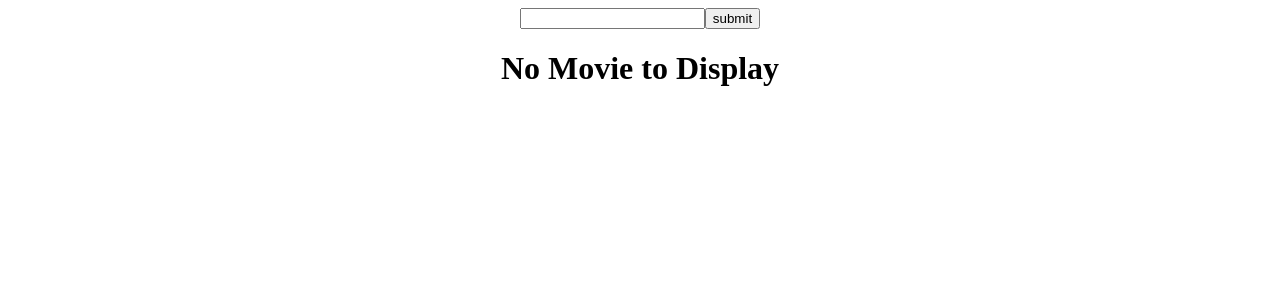
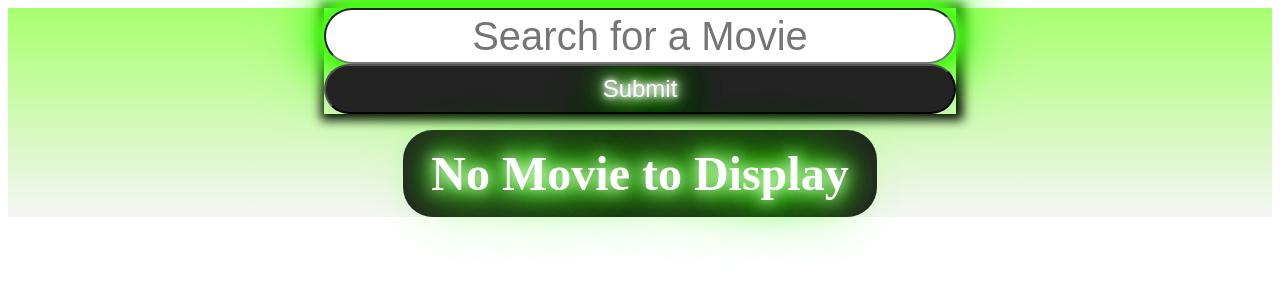
Before and after one commit to Kolten-Pilar/react-movie-search-app, a React (Vite) app: page / in a window 1280 px wide. Shown: the top 300 px of the page. Built offline with nearby package versions, Linux system fonts and the light colour scheme; no server answers.

Commit message:
made style changes with various methods including in-line, imported stylesheet, and styled-components

```diff
--- a/src/App.jsx
+++ b/src/App.jsx
@@ -4,9 +4,12 @@ import MovieDisplay from './components/MovieDisplay'
 import styled from 'styled-components'
 
 const Container = styled.div`
-  width: 80%;
-  margin: auto;
+  width: 100%;
   text-align: center;
+  background: #A8FF6E;
+  background: -moz-linear-gradient(top, #A8FF6E 0%, #F5F5F5 100%);
+  background: -webkit-linear-gradient(top, #A8FF6E 0%, #F5F5F5 100%);
+  background: linear-gradient(to bottom, #A8FF6E 0%, #F5F5F5 100%);
 `
 
 function App() {
--- a/src/components/Form.jsx
+++ b/src/components/Form.jsx
@@ -1,4 +1,34 @@
 import React, { useState } from 'react'
+import styled from 'styled-components'
+
+const Container = styled.form`
+display: flex;
+flex-direction: column;
+justify-items: center;
+box-shadow: 2px 1px 10px 5px;
+width: 50%;
+margin: auto;
+
+`
+const Button = styled.input`
+color: #FFF;
+background-color: #232323;
+text-shadow: 0 0 5px #FFF, 0 0 10px #FFF, 0 0 15px #FFF, 0 0 20px #49ff18, 0 0 30px #49FF18, 0 0 40px #49FF18, 0 0 55px #49FF18, 0 0 75px #49ff18;
+height: 50px;
+font-size: 1.5rem;
+cursor: pointer;
+border-radius: 30px;
+&:hover { color: red;}
+`
+
+const myForm = {
+  height: '50px',
+  fontSize: '2.5rem',
+  textAlign: 'center',
+  boxShadow: '0 0 5px #49ff18, 0 0 10px #49FF18, 0 0 15px #49FF18, 0 0 20px #49ff18, 0 0 30px #49FF18, 0 0 40px #49FF18, 0 0 55px #49FF18, 0 0 75px #49ff18',
+  borderRadius: '30px',
+}
+
 
 function Form({ movieSearch }) {
 
@@ -21,10 +51,10 @@ function Form({ movieSearch }) {
 
   return (
     <div>
-      <form onSubmit={handleSubmit}>
-        <input type="text" value={form.searchTerm} onChange={handleChange}/>
-        <input type="submit" value='submit' />
-      </form>
+      <Container onSubmit={handleSubmit}>
+          <input style={myForm} placeholder='Search for a Movie' type="text" value={form.searchTerm} onChange={handleChange} />
+          <Button type="submit" value='Submit' />
+      </Container>
     </div>
   )
 }
--- a/src/components/MovieDisplay.jsx
+++ b/src/components/MovieDisplay.jsx
@@ -1,30 +1,28 @@
 import React from "react";
 import styled from "styled-components";
+import "./index.css";
 
-const Title = styled.h1`
-  font-size: 3rem;
-  color: red;
-`
+const myDiv = {};
 
 function MovieDisplay({ movie }) {
   // function to return loaded JSX
   const loaded = () => {
     return (
-      <>
-        <div>
-          <Title>{movie.Title}</Title>
+      <div className="contents">
+        <div className="leftSide">
+          <h1>{movie.Title}</h1>
+          <img className="movie" src={movie.Poster} alt={movie.Title} />
+          <h2>{movie.Released}</h2>
+          <h2>Plot: {movie.Plot}</h2>
           <h2>Genre: {movie.Genre}</h2>
           <h2>Rated: {movie.Rated}</h2>
-          <img src={movie.Poster} alt={movie.Title} />
-          <h2>Plot: {movie.Plot}</h2>
-          <h2>{movie.Released}</h2>
         </div>
-      </>
+      </div>
     );
   };
   const loading = () => {
     return <h1>No Movie to Display</h1>;
-  }
+  };
   return movie ? loaded() : loading();
 }
 
--- /dev/null
+++ b/src/components/index.css
@@ -0,0 +1,52 @@
+h1 {
+  font-size: 3rem;
+  color: #FFF;
+  background-color: #232323;
+  width: 35%;
+  margin: auto;
+  margin-top: 1rem;
+  padding: 1rem;
+  text-shadow: 0 0 15px #FFF, 0 0 20px #49ff18, 0 0 30px #49FF18, 0 0 40px #49FF18, 0 0 55px #49FF18, 0 0 75px #49ff18;
+  border-radius: 30px;
+}
+
+h1:hover {
+  color: red;
+}
+
+h2 {
+  font-size: 1.5rem;
+  color: #FFF;
+  background-color: #232323;
+  width: 50%;
+  margin: auto;
+  margin-top: 1rem;
+  padding: 1rem;
+  text-shadow: 0 0 15px #FFF, 0 0 20px #49ff18, 0 0 30px #49FF18, 0 0 40px #49FF18, 0 0 55px #49FF18, 0 0 75px #49ff18;
+  border-radius: 30px;
+}
+
+h2:hover {
+  color: red;
+}
+
+.movie {
+  margin-top: 40px;
+  box-shadow: 0 0 15px #000, 0 0 75px #49ff18;
+  padding: auto;
+}
+
+.movie:hover {
+  box-shadow: 0 0 20px red;
+}
+
+.contents {
+  display: flex;
+  flex-direction: row;
+  justify-content: space-around;
+}
+
+.leftSide {
+  width: 80%;
+  padding: 1rem;
+}
--- a/src/index.css
+++ /dev/null
@@ -1,69 +0,0 @@
-:root {
-  font-family: Inter, system-ui, Avenir, Helvetica, Arial, sans-serif;
-  line-height: 1.5;
-  font-weight: 400;
-
-  color-scheme: light dark;
-  color: rgba(255, 255, 255, 0.87);
-  background-color: #242424;
-
-  font-synthesis: none;
-  text-rendering: optimizeLegibility;
-  -webkit-font-smoothing: antialiased;
-  -moz-osx-font-smoothing: grayscale;
-  -webkit-text-size-adjust: 100%;
-}
-
-a {
-  font-weight: 500;
-  color: #646cff;
-  text-decoration: inherit;
-}
-a:hover {
-  color: #535bf2;
-}
-
-body {
-  margin: 0;
-  display: flex;
-  place-items: center;
-  min-width: 320px;
-  min-height: 100vh;
-}
-
-h1 {
-  font-size: 3.2em;
-  line-height: 1.1;
-}
-
-button {
-  border-radius: 8px;
-  border: 1px solid transparent;
-  padding: 0.6em 1.2em;
-  font-size: 1em;
-  font-weight: 500;
-  font-family: inherit;
-  background-color: #1a1a1a;
-  cursor: pointer;
-  transition: border-color 0.25s;
-}
-button:hover {
-  border-color: #646cff;
-}
-button:focus,
-button:focus-visible {
-  outline: 4px auto -webkit-focus-ring-color;
-}
-
-@media (prefers-color-scheme: light) {
-  :root {
-    color: #213547;
-    background-color: #ffffff;
-  }
-  a:hover {
-    color: #747bff;
-  }
-  button {
-    background-color: #f9f9f9;
-  }
-}
```
